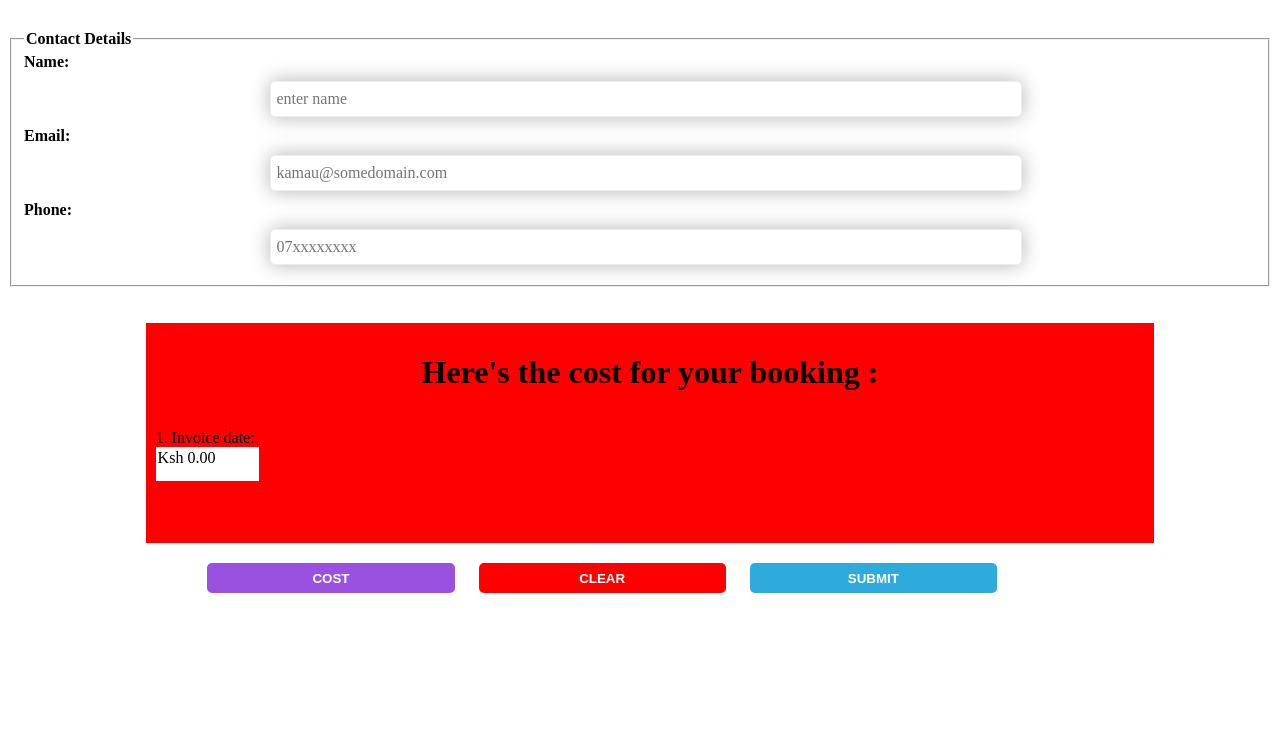
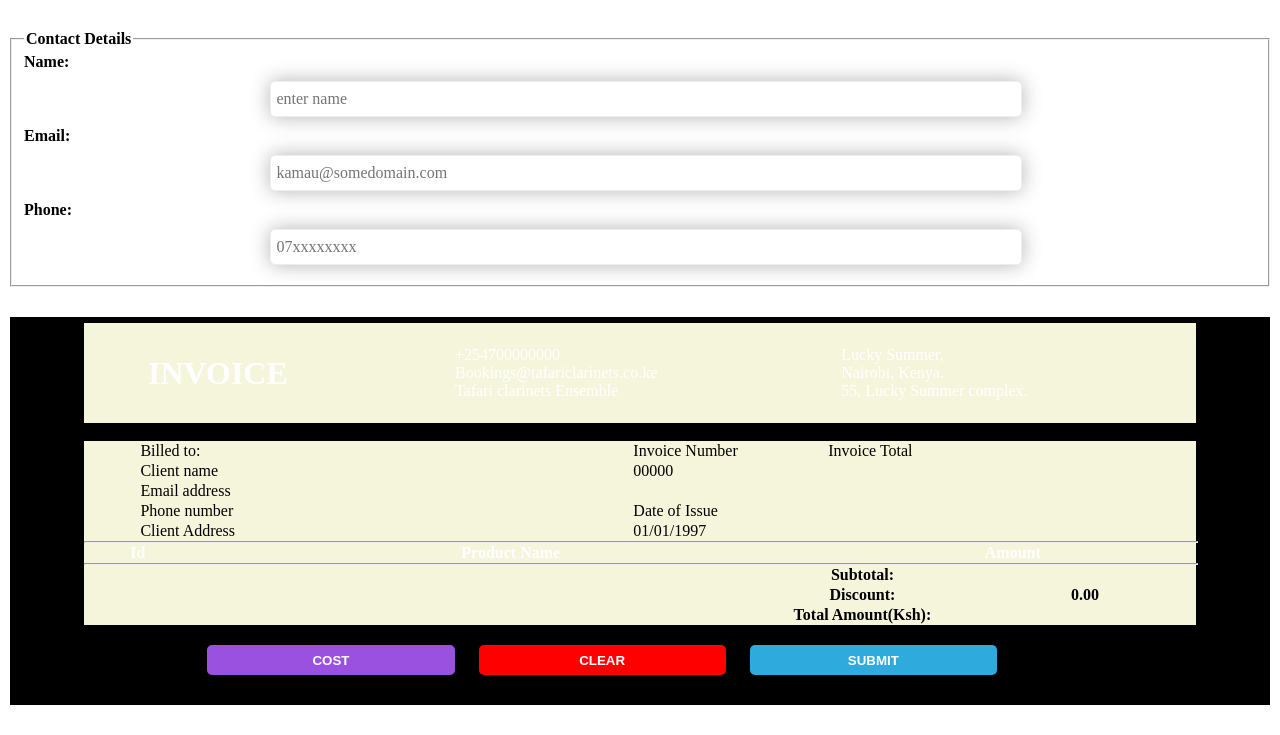
Before and after one commit to EvertonNdiawo/freecodecamp-javascript, a plain HTML site: page calorieCounter/concertBookingform/index.html in a window 1280 px wide. Shown: the part 535-1270 px from the top of the page. Before the commit the page ends 1188 px from the top, so only its background shows below. Drawn offline with Linux system fonts and the light colour scheme.

Commit message:
Create the invoice template for calculation of added items. Just the HTML structure. Next to work on the specific CSS to make it the look I want it to be.

```diff
--- a/calorieCounter/concertBookingform/index.html
+++ b/calorieCounter/concertBookingform/index.html
@@ -62,16 +62,99 @@
                     </fieldset>
 
                     <fieldset class="calculations">
-                        <div id="hide" >
-                            <h1 id="costH">Here's the cost for your booking : </h1>
+                        <table class="invoice">
+                            <tr class="invoice_info">
+                                <td>
+                                    <h1>INVOICE</h1>
+                                </td>
+                                <td width="100"></td>
+                                <td>
+                                    +254700000000<br>
+                                    Bookings@tafariclarinets.co.ke<br>
+                                    Tafari clarinets Ensemble
+                                </td>
+                                <td>
+                                    Lucky Summer,<br>
+                                    Nairobi, Kenya.<br>
+                                    55, Lucky Summer complex.
+                                </td>
+                            </tr>
+                        </table>
+                        <br>
+                        <table>
+                            <tr>
+                                <td width="5%"> </td>
+                                <td width ="500">Billed to: </td>
+                                <td width="200">&nbsp;&nbsp;&nbsp; Invoice Number</td>
+                                <td width="200">&nbsp;&nbsp;&nbsp; Invoice Total</td>
+                                <td width="200">&nbsp;&nbsp;&nbsp; </td>
+                            </tr>
+                            <tr>
+                                <td width="5%"> </td>
+                                <td width="500">Client name</td>
+                                <td width="200">&nbsp;&nbsp;&nbsp; 00000</td>
+                                <td width="200">&nbsp;&nbsp;&nbsp; </td>
+                                <td width="200">&nbsp;&nbsp;&nbsp; </td>
+                            </tr>
+                            <tr>
+                                <td width="5%"> </td>
+                                <td width ="500">Email address</td>
+                                <td width="200">&nbsp;&nbsp;&nbsp; </td>
+                                <td width="200">&nbsp;&nbsp;&nbsp; </td>
+                                <td width="200">&nbsp;&nbsp;&nbsp; </td>
+                            </tr>
+                            <tr>
+                                <td width="5%"> </td>
+                                <td width ="500">Phone number</td>
+                                <td width="200">&nbsp;&nbsp;&nbsp; Date of Issue</td>
+                                <td width="200">&nbsp;&nbsp;&nbsp; </td>
+                                <td width="200">&nbsp;&nbsp;&nbsp; </td>
+                            </tr>
+                            <tr>
+                                <td width="5%"> </td>
+                                <td width ="500">Client Address</td>
+                                <td width="200">&nbsp;&nbsp;&nbsp; 01/01/1997</td>
+                                <td width="200">&nbsp;&nbsp;&nbsp; </td>
+                                <td width="200">&nbsp;&nbsp;&nbsp; </td>
+                            </tr>
+                        </table>
+                        <hr/>
+                        <table class="invoice_details">
+                            <thead id="invoice_headers">
+                                <tr>
+                                    <th id="ids">Id</th>
+                                    <th>Product Name</th>
+                                    <th>Amount</th>
+                                </tr>
+                            </thead>
+                            <tbody>
 
-                            <p class="hidep">
-                                1. Invoice date:
-                                <span class = "invoice">
-                                    Ksh 0.00
-                                </span>
-                            </p>
-                        </div>
+                            </tbody>
+                        </table>
+                        <hr/>
+                        <table>
+                            <tr>
+                                <th width="20%"></th>
+                                <th width="20%"></th>
+                                <th width="20%"></th>
+                                <th width="20%">Subtotal: </th>
+                                <th width="20%" id="subtotal"></th>
+                            </tr>
+                            <tr>
+                                <th width="20%"></th>
+                                <th width="20%"></th>
+                                <th width="20%"></th>
+                                <th width="20%">Discount: </th>
+                                <th width="20%" id="discount">0.00</th>
+                            </tr>
+                            <tr>
+                                <th width="20%"></th>
+                                <th width="20%"></th>
+                                <th width="20%"></th>
+                                <th width="20%">Total Amount(Ksh): </th>
+                                <th width="20%" id="total"></th>
+                            </tr>
+                        </table>
                         <button type="button" id="calculate">COST</button>
                         <button type="button" id="clear">CLEAR</button>
                         <button type="submit" id="submit">SUBMIT</button>
--- a/calorieCounter/concertBookingform/styles.css
+++ b/calorieCounter/concertBookingform/styles.css
@@ -206,36 +206,38 @@ button:hover{
 
 .calculations{
     border: none;
+    background-color: #000;
+    background-size:cover;
+    background-repeat:no-repeat;
 }
 
-#hide{
+.calculations td, th{
+    background-color: beige;
+}
+#invoice_headers{
+    background-color:#9b51e0;
+    color: #fff;
+}
+.calculations table{
+    width:90%;
+    margin: 0 5%;
+    border-collapse: collapse;
+    border: none;
+}
+.calculations hr{
+    width: 90%;
+    margin: 0 5%;
+}
+.invoice{
     /*display: none;*/
-    background-color:#f00;
-    width: 80%;
-    min-height: 200px;
-    margin: 0 10%;
-    padding: 10px;
+    width: 90%;
+    min-height: 100px;
+    margin: 0 5%;
+    padding: 5px;
 }
 
-.hide h1{
-    font-size: 16px;
+.invoice_info{
+    width: 100%;
+    background-color: #9b51e0;
+    color: #fff;
 }
-
-.hidep{
-    display: inline-block;
-    position: absolute;
-}
-
-.invoice{
-    position: relative;
-    display: flex;
-    width: 100%;
-    min-height: 30px;
-    text-align:center;
-    padding: 2px;
-    background-color: #fff;
-}
-
-.invoice p{
-    position: absolute;
-}
```
